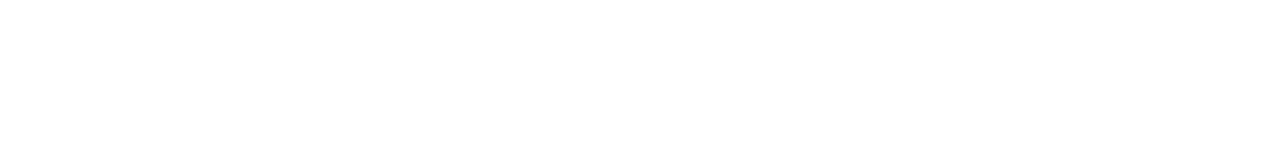
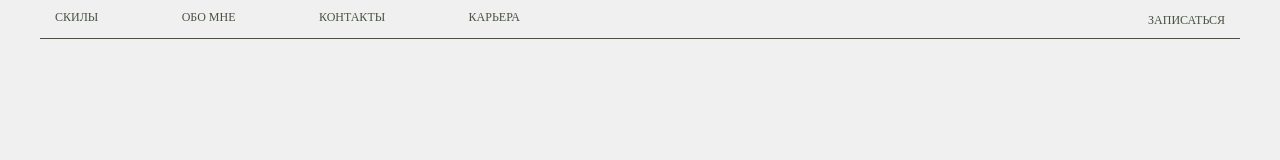
Before and after one commit to asya009/dva, a plain HTML site: page index.html in a window 1280 px wide. Drawn offline with Linux system fonts and the light colour scheme.

Commit message:
Создала первый блок

```diff
--- a/assets/style/style.css
+++ b/assets/style/style.css
@@ -0,0 +1,49 @@
+*{
+    padding: 0;
+    border: none;
+    text-decoration: none;
+    margin: 0;
+    box-sizing: border-box;
+    outline: none;
+}
+h1, h2, h3, h4, h5, h6{
+    font-family:'Times New Roman';
+}
+p{
+    font-family: Arial, Helvetica, sans-serif;
+}
+body{
+    background-color: #F1F0F0;
+}
+ .container{
+    width: 1200px;
+    margin: 0 auto;
+}
+.navigation .container{
+    display: flex;
+    flex-direction: row;
+    justify-content: space-between;
+    border-bottom: 1px solid#475241;
+
+}
+.navigation .container .link{
+    display: flex;
+    width: 40%;
+    justify-content: space-between;
+    margin-bottom: 10px;
+    padding-top: 10px;
+}
+.navigation .container .link a{
+    color: #475241;
+    font-size: 12px;
+    margin-left: 15px;
+}
+.navigation .container .link2{
+    margin-right: 15px;
+    margin-bottom: 10px;
+    padding-top: 10px;
+}
+.navigation .container .link2 a{
+    color: #475241;
+    font-size: 12px;
+}
--- a/index.html
+++ b/index.html
@@ -10,6 +10,17 @@
         crossorigin="anonymous" referrerpolicy="no-referrer" />
 </head>
 <body>
+    <div class="navigation">
+        <div class="container">
+            <div class="link">
+                <a href="">CКИЛЫ</a>
+                <a href="">ОБО МНЕ</a>
+                <a href="">КОНТАКТЫ</a>
+                <a href="">КАРЬЕРА</a>
+            </div>
+            <div class="link2"><a href="">ЗАПИСАТЬСЯ</a></div>
+        </div>
+    </div>
 
 </body>
 </html>
```
